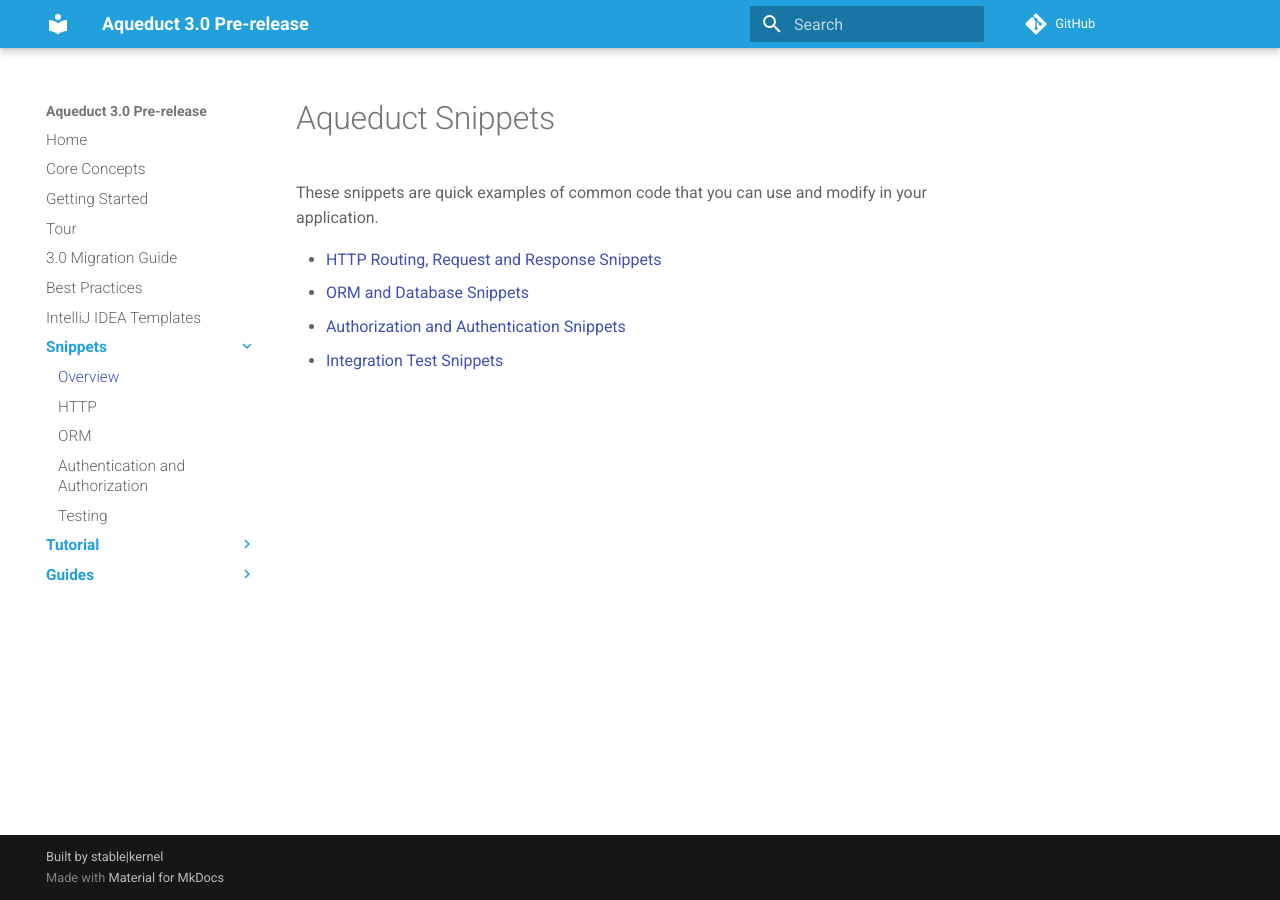
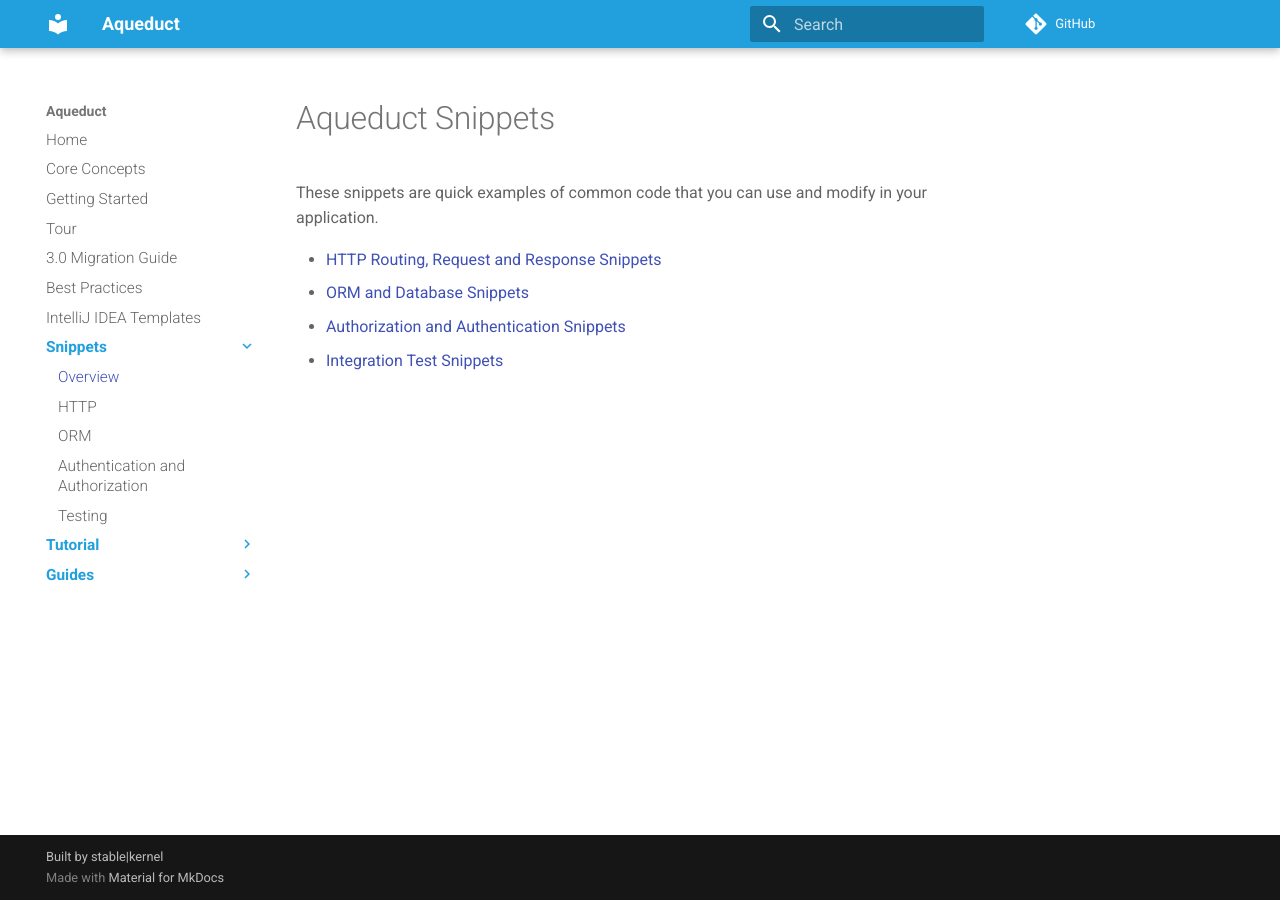
Before and after one commit to stablekernel/aqueduct, an MkDocs documentation site: the page built from source/docs/snippets/index.md, in a window 1280 px wide. Built offline with MkDocs 1.6.1 and Material for MkDocs 9.7.7, drawn with Linux system fonts in a browser that asks for light colours; comment, search, counter and statistics services are not loaded; old or Windows-style settings are respelled for this version of MkDocs.

Commit message:
remove pre-release title

```diff
--- a/source/mkdocs.yml
+++ b/source/mkdocs.yml
@@ -1,4 +1,4 @@
-site_name: Aqueduct 3.0 Pre-release
+site_name: Aqueduct
 theme: 'material'
 markdown_extensions:
   - codehilite
```
